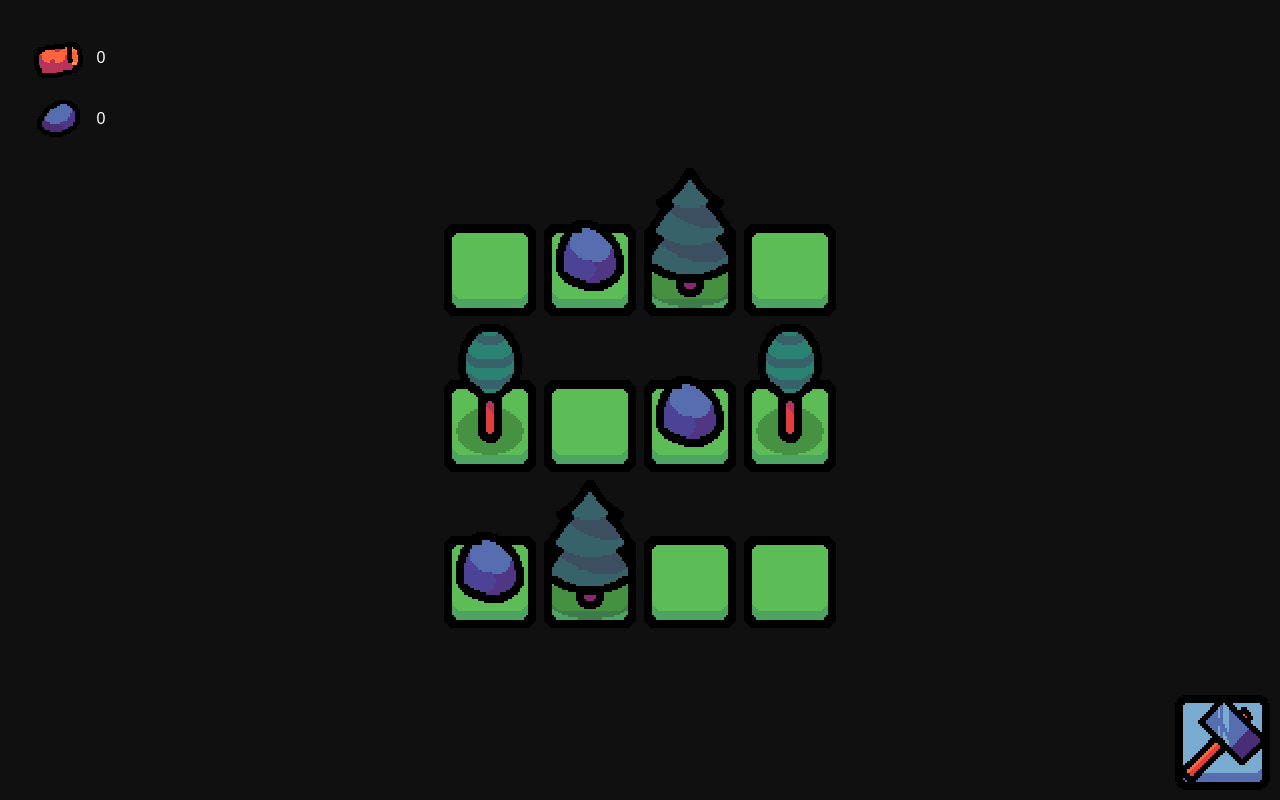
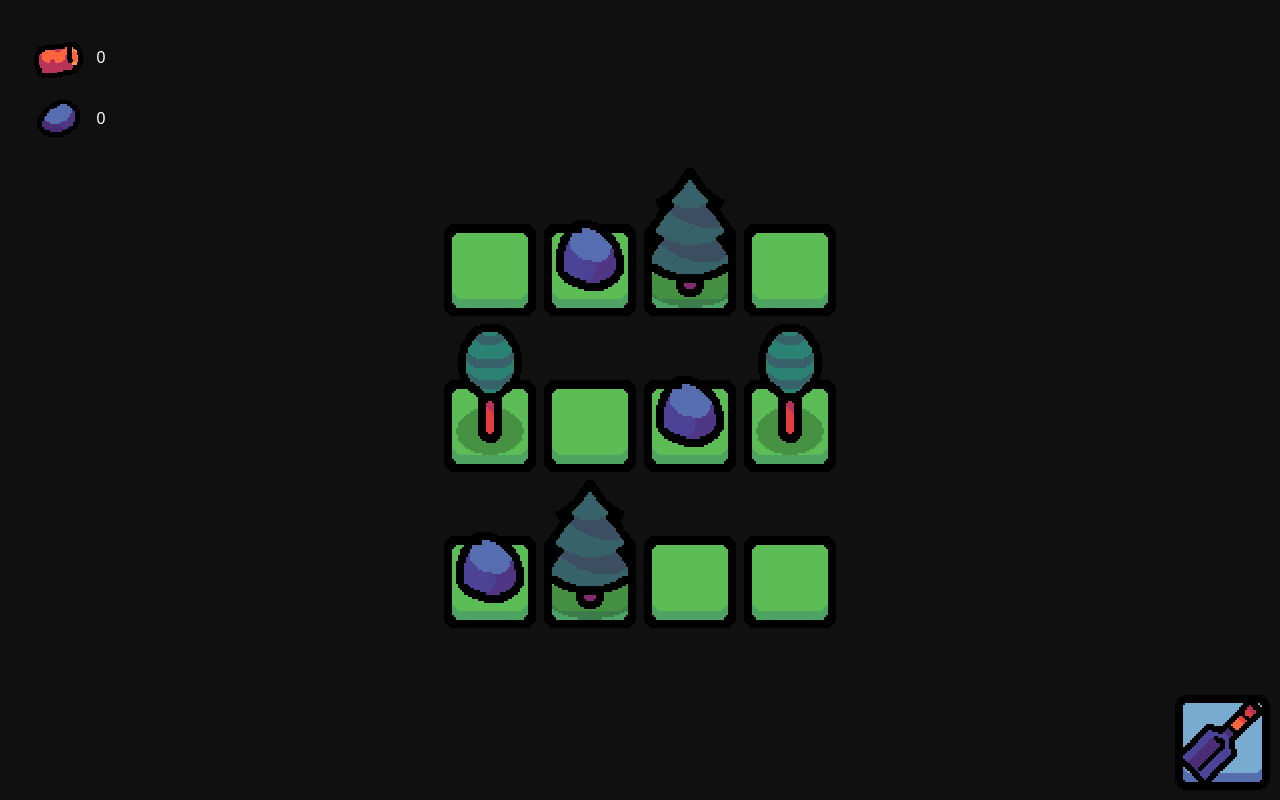
Before and after one commit to nobody-but-me/city_builder, a Next.js app: page / in a window 1280 px wide. Built offline with nearby package versions, Linux system fonts and the light colour scheme.

Commit message:
Functional shovel and tool swapping.

```diff
--- a/components/Inventory.tsx
+++ b/components/Inventory.tsx
@@ -12,11 +12,19 @@ import shovel from "@/public/shovel_tool.webp";
 const _MAX_ITEM_AMOUNT: number = 999;
 
 
-var _items: Array = {
+var _items: Dictionary = {
     'wood': 0,
     'rock': 0
 };
-var _current_selected_tool: string = 'hammer';
+var _tools: Array = [
+    hammer.src,
+    shovel.src
+];
+var _current_selected_tool: number = 1;
+
+export function GetCurrentTool() {
+    return _current_selected_tool;
+}
 
 export function AddItem(_item_: string, _quantity_: number) {
     _items[_item_] += _quantity_;
@@ -26,6 +34,19 @@ export function AddItem(_item_: string, _quantity_: number) {
 }
 
 export default function Inventory() {
+
+    useEffect(() => {
+	let _tool = document.getElementById('tool');
+	_tool.addEventListener('mousedown', () => {
+	    if (_current_selected_tool < (_tools.length - 1)) {
+		_current_selected_tool += 1;
+	    } else {
+		_current_selected_tool = 0;
+	    }
+	    _tool.src = _tools[_current_selected_tool];
+	});
+    }, []);
+
     return (<>
         <div className={`absolute left-0 top-0 p-8 origin-top-left grid grid-rows-5 gap-2 w-50`}>
     	    <div className={`flex justify-center flex-row items-center gap-3 w-full`}>
@@ -62,10 +83,11 @@ export default function Inventory() {
             className={`absolute right-0 bottom-0 p-2`}
         />
         <img
-            src={hammer.src}
+            src={_tools[_current_selected_tool]}
             height={115}
             width={115}
             alt="_item_"
+	    id='tool'
             className={`absolute right-0 bottom-0 p-2 hover:transition duration-200 hover:scale-125 flex justify-center items-center`}
         />
     </>)
--- a/components/Tiles.tsx
+++ b/components/Tiles.tsx
@@ -2,7 +2,7 @@
 "use client";
 
 import React, { useEffect, useState } from 'react';
-import { Inventory, AddItem } from '@/components/Inventory.tsx';
+import { Inventory, AddItem, GetCurrentTool } from '@/components/Inventory.tsx';
 
 import house from '@/public/house_tile.webp';
 import grass from '@/public/grass_tile.webp';
@@ -28,6 +28,7 @@ export default function Tiles() {
 
 	for(let _i = 0; _i < _tiles.length; _i++) {
 	    _tiles[_i].onmousedown = () => {
+		if (GetCurrentTool() === 1) {
 		    const _tile = _tiles[_i];
 
 		    switch (_tile.alt) {
@@ -42,6 +43,7 @@ export default function Tiles() {
 			    _tile.alt = grass.src;
 			    AddItem('wood', 1);
 			    break;
+		    }
 		}
 	    };
 	}
```
Lines whose indentation alone changed are shown as unchanged.
